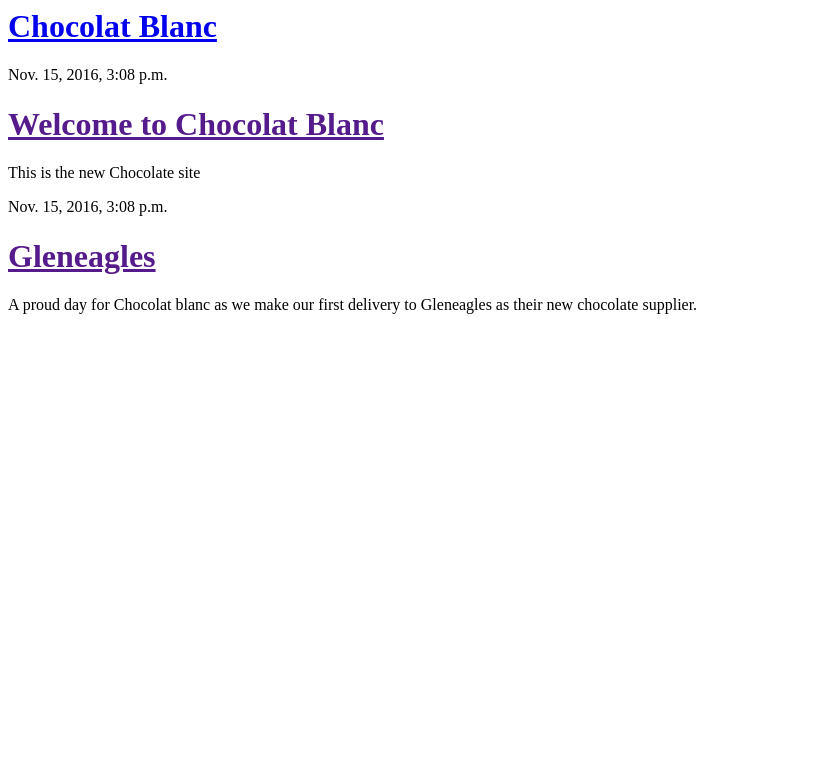
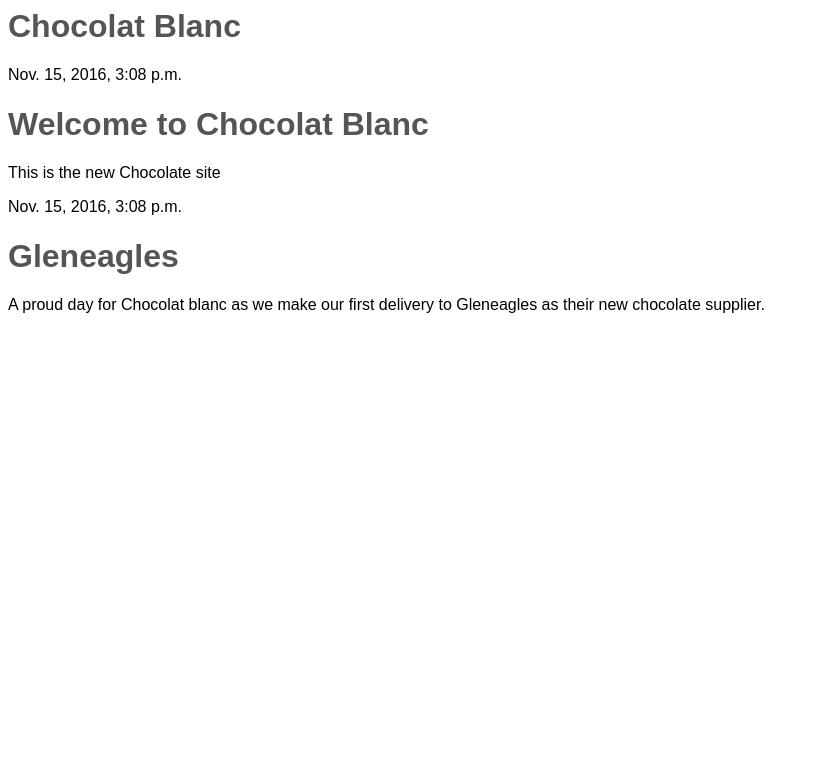
Before and after one commit to kanepa/chocoblanc, a Django app: template templates/blogposts.html in a window 1280 px wide. Shown: the top 783 px of the page, without its empty margins (0-819 px from the left). Run offline with Django 3.2, Linux system fonts and the light colour scheme; the template is opened without the code that fills it: values that come from a table or form of the project are taken from there, others are empty; data comes from the database, SQL or seed files in the repository; parts of the project's set-up code (start-up, migrations or seed data) failed here and were passed over.

Commit message:
add css file

```diff
--- a/chocoblanc/settings.py
+++ b/chocoblanc/settings.py
@@ -120,3 +120,7 @@
 # https://docs.djangoproject.com/en/1.10/howto/static-files/
 
 STATIC_URL = '/static/'
+
+STATICFILES_DIRS = (
+    os.path.join(BASE_DIR, "static"),
+)
--- /dev/null
+++ b/static/css/blog.css
@@ -0,0 +1,8 @@
+body {
+    font-family: Arial;
+}
+
+h1 a {
+    color: #555555;
+    text-decoration: none;
+}
--- a/templates/base.html
+++ b/templates/base.html
@@ -1,6 +1,9 @@
+{%  load static %}
+
 <html>
     <head>
         <title> Chocolate Blog</title>
+        <link rel="stylesheet" type="text/css" href="{% static 'css/blog.css' %}">
     </head>
     <body>
         <div>
```
Also changed, not shown: 1 other file.
